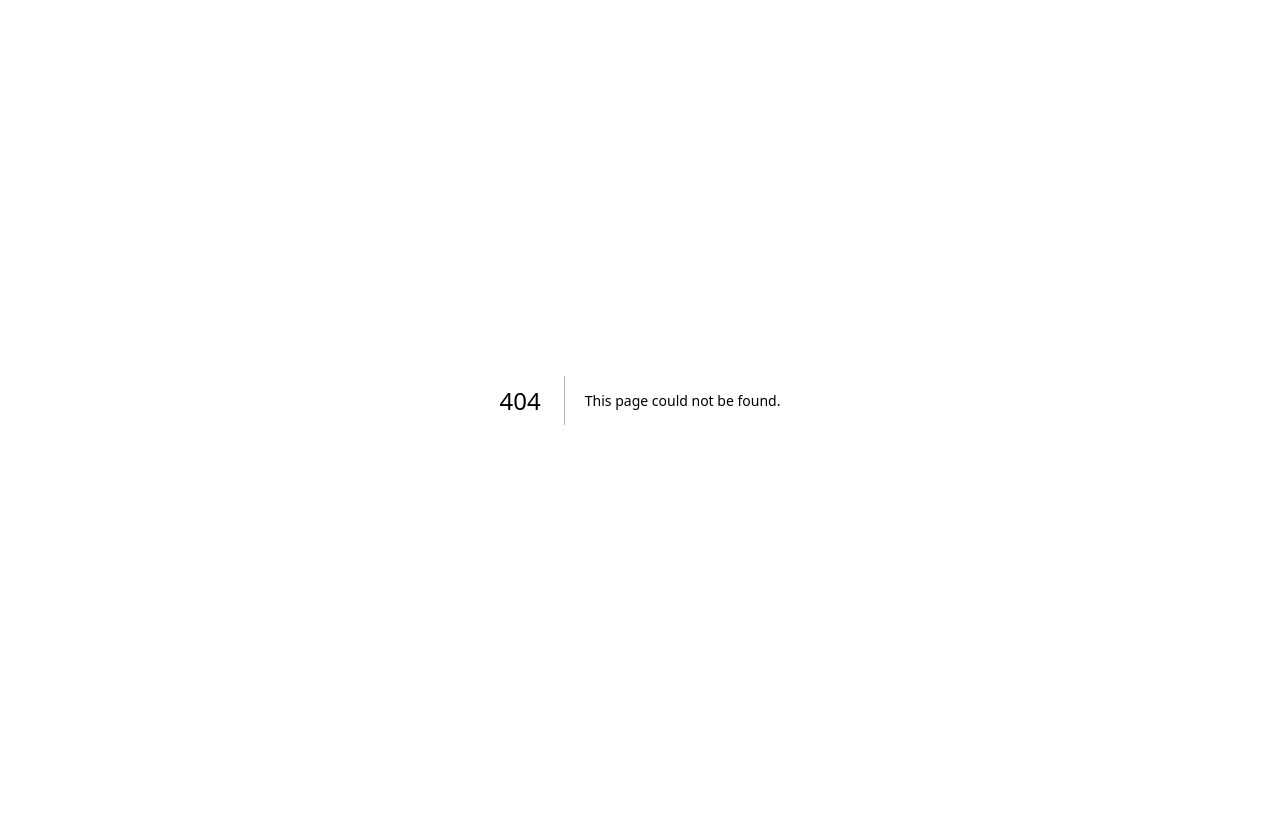
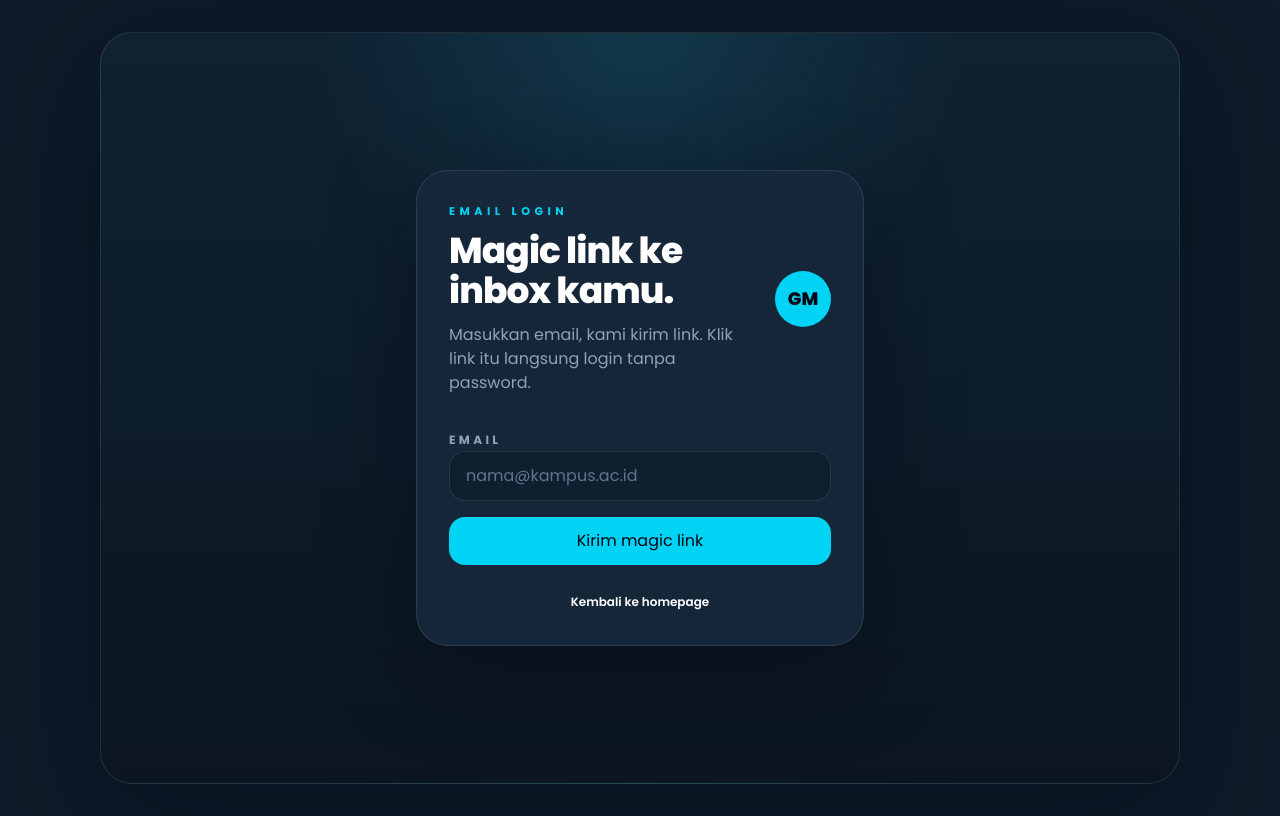
Before and after one commit to adnankurniawann/prd-kelompok-7, a Next.js app: page /login in a window 1280 px wide. Before the commit this address had no page. Built offline with nearby package versions, Linux system fonts and the light colour scheme; no server answers.

Commit message:
fix: menambahkan ulang login dan autentikasi

```diff
--- /dev/null
+++ b/src/app/login/page.tsx
@@ -0,0 +1,49 @@
+import Link from "next/link";
+import { AuthPanel } from "@/components/auth/auth-panel";
+
+export const metadata = {
+  title: "Login | Gacha Makan",
+  description: "Masuk ke Gacha Makan dengan magic link email.",
+};
+
+export default function LoginPage() {
+  return (
+    <main className="min-h-screen bg-[#0e1b28] px-4 py-6 text-white sm:px-6 sm:py-8">
+      <div className="mx-auto flex min-h-[calc(100vh-3rem)] w-full max-w-[1080px] items-center justify-center rounded-[2rem] border border-white/10 bg-[radial-gradient(circle_at_top,rgba(34,211,238,0.12),transparent_35%),linear-gradient(180deg,#0f2232_0%,#0b1620_100%)] p-4 shadow-[0_30px_120px_rgba(2,8,23,0.45)] sm:p-8">
+        <div className="w-full max-w-md">
+          <div className="rounded-[2rem] border border-white/10 bg-[#17283a]/95 p-6 shadow-[0_24px_90px_rgba(2,8,23,0.4)] sm:p-8">
+            <div className="flex items-center justify-between gap-4">
+              <div>
+                <p className="text-[0.7rem] font-bold uppercase tracking-[0.4em] text-cyan-400">
+                  Email login
+                </p>
+                <h1 className="mt-3 text-3xl font-black tracking-tight text-white sm:text-4xl">
+                  Magic link ke inbox kamu.
+                </h1>
+                <p className="mt-3 max-w-sm text-sm leading-6 text-slate-400 sm:text-base">
+                  Masukkan email, kami kirim link. Klik link itu langsung login tanpa password.
+                </p>
+              </div>
+              <div className="hidden h-14 w-14 shrink-0 items-center justify-center rounded-full bg-cyan-400 text-lg font-black text-slate-950 sm:flex">
+                GM
+              </div>
+            </div>
+
+            <div className="mt-8">
+              <AuthPanel variant="full" className="border-0 bg-transparent p-0 shadow-none" />
+            </div>
+
+            <div className="mt-6 text-center">
+              <Link
+                href="/"
+                className="text-xs font-semibold text-slate-400 transition hover:text-cyan-300"
+              >
+                Kembali ke homepage
+              </Link>
+            </div>
+          </div>
+        </div>
+      </div>
+    </main>
+  );
+}
--- /dev/null
+++ b/src/components/auth/auth-panel.tsx
@@ -0,0 +1,241 @@
+"use client";
+
+import { useEffect, useState } from "react";
+import type { Session } from "@supabase/supabase-js";
+import { supabase } from "@/lib/supabase/client";
+
+type AuthPanelVariant = "compact" | "full";
+
+type AuthPanelProps = {
+  variant?: AuthPanelVariant;
+  className?: string;
+};
+
+function getDisplayName(session: Session | null): string {
+  if (!session) {
+    return "Tamu";
+  }
+
+  const user = session.user;
+  const metadata = user.user_metadata as Record<string, unknown> | undefined;
+  const fullName = metadata?.full_name;
+  const name = metadata?.name;
+
+  if (typeof fullName === "string" && fullName.trim().length > 0) {
+    return fullName;
+  }
+
+  if (typeof name === "string" && name.trim().length > 0) {
+    return name;
+  }
+
+  return user.email?.split("@")[0] ?? "Pengguna";
+}
+
+function getAvatarLabel(session: Session | null): string {
+  if (!session?.user.email) {
+    return "GM";
+  }
+
+  const displayName = getDisplayName(session);
+  const initials = displayName
+    .split(/\s+/)
+    .filter(Boolean)
+    .slice(0, 2)
+    .map((part) => part[0]?.toUpperCase() ?? "")
+    .join("");
+
+  return initials.length > 0 ? initials : session.user.email[0]?.toUpperCase() ?? "GM";
+}
+
+export function AuthPanel({ variant = "compact", className = "" }: AuthPanelProps) {
+  const [session, setSession] = useState<Session | null>(null);
+  const [isLoading, setIsLoading] = useState(true);
+  const [isBusy, setIsBusy] = useState(false);
+  const [errorMessage, setErrorMessage] = useState<string | null>(null);
+  const [email, setEmail] = useState("");
+  const [successMessage, setSuccessMessage] = useState<string | null>(null);
+
+  useEffect(() => {
+    let isMounted = true;
+
+    const loadSession = async () => {
+      const { data } = await supabase.auth.getSession();
+
+      if (!isMounted) {
+        return;
+      }
+
+      setSession(data.session ?? null);
+      setIsLoading(false);
+    };
+
+    void loadSession();
+
+    const {
+      data: { subscription },
+    } = supabase.auth.onAuthStateChange((_event, nextSession) => {
+      setSession(nextSession);
+    });
+
+    return () => {
+      isMounted = false;
+      subscription.unsubscribe();
+    };
+  }, []);
+
+  const handleMagicLink = async () => {
+    const trimmedEmail = email.trim();
+
+    if (!trimmedEmail) {
+      setErrorMessage("Masukkan email dulu.");
+      return;
+    }
+
+    setIsBusy(true);
+    setErrorMessage(null);
+    setSuccessMessage(null);
+
+    try {
+      const redirectTo = `${window.location.origin}/login`;
+      const { error } = await supabase.auth.signInWithOtp({
+        email: trimmedEmail,
+        options: {
+          emailRedirectTo: redirectTo,
+        },
+      });
+
+      if (error) {
+        throw error;
+      }
+
+      setSuccessMessage("Link login sudah dikirim. Cek inbox atau spam email kamu.");
+    } catch (authError) {
+      setErrorMessage(authError instanceof Error ? authError.message : "Gagal mengirim magic link.");
+    }
+
+    setIsBusy(false);
+  };
+
+  const handleSignOut = async () => {
+    setIsBusy(true);
+    setErrorMessage(null);
+
+    const { error } = await supabase.auth.signOut();
+
+    if (error) {
+      setErrorMessage(error.message);
+    }
+
+    setIsBusy(false);
+  };
+
+  const displayName = getDisplayName(session);
+  const avatarLabel = getAvatarLabel(session);
+
+  if (variant === "full") {
+    return (
+      <section className={`space-y-5 ${className}`.trim()}>
+        {isLoading ? (
+          <div className="space-y-3">
+            <div className="h-4 w-24 animate-pulse rounded-full bg-slate-700/80" />
+            <div className="h-11 animate-pulse rounded-2xl bg-slate-800/80" />
+            <div className="h-11 animate-pulse rounded-2xl bg-slate-800/80" />
+          </div>
+        ) : session ? (
+          <div className="rounded-2xl border border-white/10 bg-white/5 p-4 text-center">
+            <p className="text-sm font-semibold text-white">Kamu sudah login sebagai {displayName}.</p>
+            <p className="mt-1 text-xs text-slate-400">{session.user.email}</p>
+            <button
+              type="button"
+              onClick={() => void handleSignOut()}
+              disabled={isBusy}
+              className="mt-4 rounded-full border border-white/10 bg-white/10 px-4 py-2 text-sm font-semibold text-white transition hover:bg-white/15 disabled:cursor-not-allowed disabled:opacity-60"
+            >
+              {isBusy ? "Keluar..." : "Keluar"}
+            </button>
+          </div>
+        ) : (
+          <div className="space-y-4">
+            <label className="block space-y-2">
+              <span className="text-xs font-bold uppercase tracking-[0.28em] text-slate-400">
+                Email
+              </span>
+              <input
+                type="email"
+                value={email}
+                onChange={(event) => setEmail(event.target.value)}
+                placeholder="nama@kampus.ac.id"
+                className="w-full rounded-2xl border border-white/10 bg-[#0f1f2f] px-4 py-3 text-sm text-white placeholder:text-slate-500 outline-none transition focus:border-cyan-400"
+              />
+            </label>
+
+            <button
+              type="button"
+              onClick={() => void handleMagicLink()}
+              disabled={isBusy}
+              className="flex w-full items-center justify-center rounded-2xl bg-cyan-400 px-4 py-3 text-sm font-bold text-slate-950 transition hover:bg-cyan-300 disabled:cursor-not-allowed disabled:opacity-70"
+            >
+              {isBusy ? "Mengirim..." : "Kirim magic link"}
+            </button>
+          </div>
+        )}
+
+        {errorMessage ? (
+          <p className="rounded-2xl border border-red-500/20 bg-red-500/10 px-4 py-3 text-sm text-red-200">
+            {errorMessage}
+          </p>
+        ) : null}
+
+        {successMessage ? (
+          <p className="rounded-2xl border border-cyan-400/20 bg-cyan-400/10 px-4 py-3 text-sm text-cyan-100">
+            {successMessage}
+          </p>
+        ) : null}
+      </section>
+    );
+  }
+
+  return (
+    <div
+      className={`rounded-[1.75rem] border border-white/70 bg-white/80 p-4 shadow-[0_18px_60px_rgba(15,23,42,0.12)] backdrop-blur ${className}`.trim()}
+    >
+      <div className="flex items-center gap-3">
+        <div className="flex h-11 w-11 items-center justify-center rounded-2xl bg-emerald-500 text-sm font-black text-white">
+          {avatarLabel}
+        </div>
+        <div className="min-w-0 flex-1">
+          <p className="text-xs font-bold uppercase tracking-[0.24em] text-emerald-600">
+            {session ? "Akun aktif" : "Masuk cepat"}
+          </p>
+          <p className="truncate text-sm font-semibold text-slate-950">
+            {isLoading ? "Memuat akun..." : session ? displayName : "Masuk dengan email"}
+          </p>
+        </div>
+        {session ? (
+          <button
+            type="button"
+            onClick={() => void handleSignOut()}
+            disabled={isBusy}
+            className="rounded-full border border-slate-200 bg-white px-3 py-2 text-xs font-semibold text-slate-700 transition hover:border-slate-300 hover:bg-slate-50 disabled:cursor-not-allowed disabled:opacity-60"
+          >
+            {isBusy ? "..." : "Keluar"}
+          </button>
+        ) : (
+          <button
+            type="button"
+            onClick={() => {
+              window.location.href = "/login";
+            }}
+            disabled={isBusy}
+            className="rounded-full bg-slate-950 px-3 py-2 text-xs font-semibold text-white transition hover:bg-slate-800 disabled:cursor-not-allowed disabled:opacity-60"
+          >
+            {isBusy ? "..." : "Email"}
+          </button>
+        )}
+      </div>
+
+      {errorMessage ? <p className="mt-3 text-xs text-rose-600">{errorMessage}</p> : null}
+    </div>
+  );
+}
```
